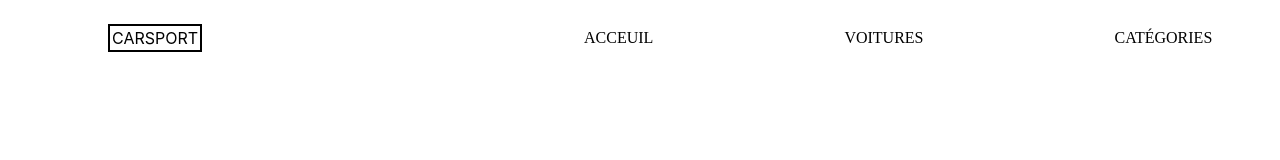
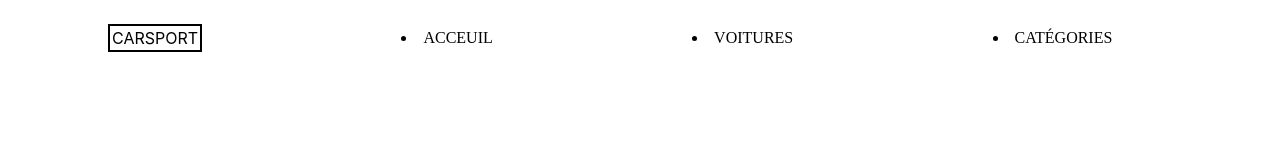
Before and after one commit to Gerard-Salamo/GerardSalamo-Projecte-2-CARS, a plain HTML site: page index.html in a window 1280 px wide. Shown: the top 160 px of the page. Drawn offline with Linux system fonts and the light colour scheme; a web font is replaced by a local one.

Commit message:
Projecte2CARS.,.,.,.

```diff
--- a/index.html
+++ b/index.html
@@ -24,11 +24,10 @@
 <body>
     <div class="container">
     <p style="font-family: 'SF Pro Display', sans-serif; display: inline-block; border: 2px solid black; padding: 2px;">CARSPORT</p>
-    <p></p>
-    <p>ACCEUIL</p>
-    <p>VOITURES</p>
-    <p>CATÉGORIES</p>
-    <p>CONTACT</p>
+    <li>ACCEUIL</li>
+    <li>VOITURES</li>
+    <li>CATÉGORIES</li>
+    <li>CONTACT</li>
     </div>
 </body>
 </html>
```
